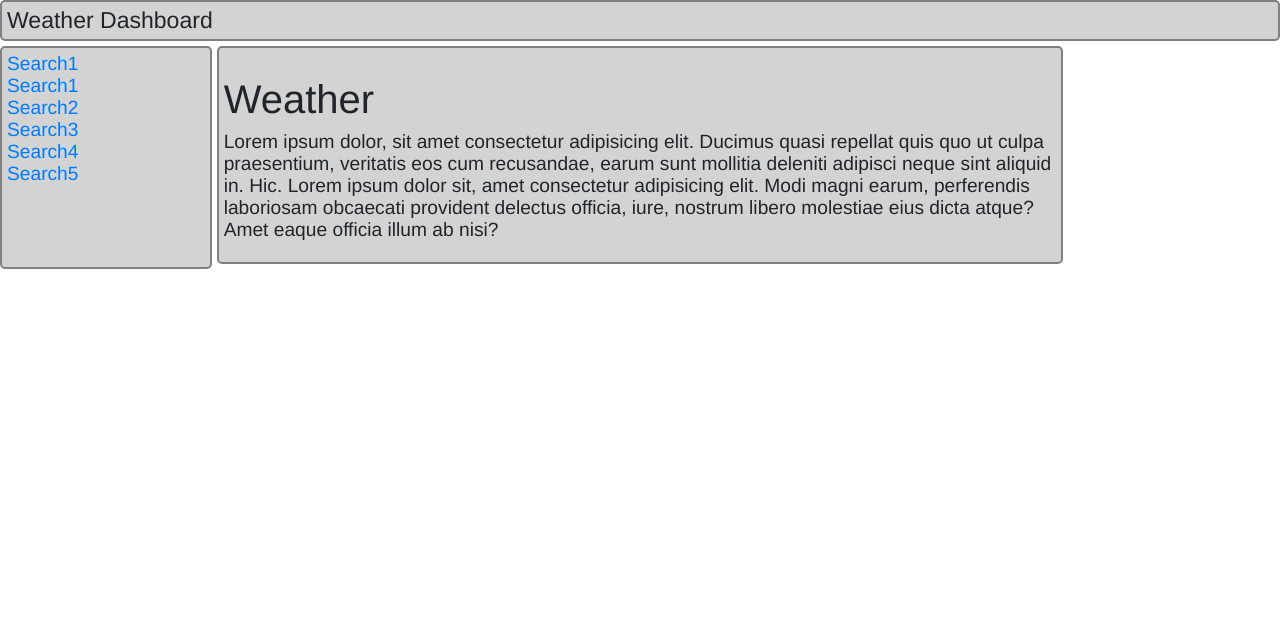
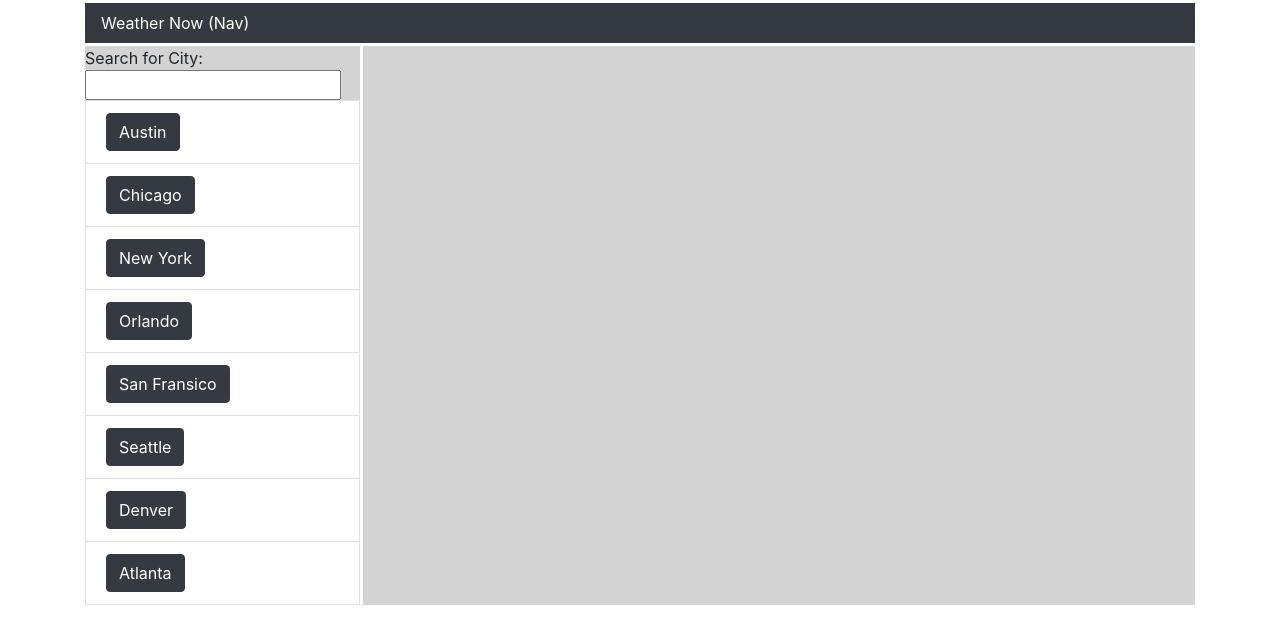
Before and after one commit to lucpizz/Weather-Dashboard, a plain HTML site: page index.html in a window 1280 px wide. Drawn offline with nearby package versions, Linux system fonts and the light colour scheme.

Commit message:
updated index.html script.js

```diff
--- /dev/null
+++ b/Assets/app.css
@@ -0,0 +1,41 @@
+.container{
+    display: grid;
+    height: 60vh;
+    grid-template-columns: 1fr 3fr;
+    grid-template-rows: .3fr 4fr;
+    grid-template-areas: "nav nav nav nav"
+    "sidebar main main main";
+    grid-gap: 0.2rem;
+    padding-top: .2rem;
+    padding-bottom: .5rem
+}
+
+nav {
+    background-color: gray;
+    grid-area: nav;
+    text-align: justify;
+    color: white;
+
+}
+
+main {
+    background-color: lightgray;
+    grid-area: main;
+}
+
+.sidebar {
+    background-color: lightgrey;
+    grid-area: sidebar;
+    align-items: center;
+}
+
+@media only screen and (max-width: 550px) {
+   .container {
+    grid-template-columns: 1fr;
+    grid-template-rows: .5fr 1.5fr 1.5fr;
+    grid-template-areas:
+    "nav"
+    "main"
+    "sidebar";
+}
+}
--- a/index.html
+++ b/index.html
@@ -1,41 +1,50 @@
 <!DOCTYPE html>
 <html lang="en">
+
 <link rel="stylesheet" href="https://cdn.jsdelivr.net/npm/bootstrap@4.5.3/dist/css/bootstrap.min.css"
     integrity="sha384-TX8t27EcRE3e/ihU7zmQxVncDAy5uIKz4rEkgIXeMed4M0jlfIDPvg6uqKI2xXr2" crossorigin="anonymous">
-<link rel="stylesheet" href="Assets/style.css">
+
+<link rel="stylesheet" href="/Assets/app.css">
 
 
 <head>
     <meta charset="UTF-8">
     <meta name="viewport" content="width=device-width, initial-scale=1.0">
-    <title>Weather Application</title>
+    <title>Weather App</title>
 </head>
 
-<body>
+<body class="container">
 
-    <div class="wrapper">
-        <header class="main-head">Weather Dashboard</header>
-        <nav class="main-nav">
-            <ul>
-                <li><a href="">Search1</a></li>
-                <li><a href="">Search1</a></li>
-                <li><a href="">Search2</a></li>
-                <li><a href="">Search3</a></li>
-                <li><a href="">Search4</a></li>
-                <li><a href="">Search5</a></li>
-            </ul>
-        </nav>
-        <article class="content">
-              <h1>Weather</h1>
-            <p>Lorem ipsum dolor, sit amet consectetur adipisicing elit. Ducimus quasi repellat quis quo ut culpa
-                praesentium, veritatis eos cum recusandae, earum sunt mollitia deleniti adipisci neque sint aliquid in.
-                Hic. Lorem ipsum dolor sit, amet consectetur adipisicing elit. Modi magni earum, perferendis laboriosam
-                obcaecati provident delectus officia, iure, nostrum libero molestiae eius dicta atque? Amet eaque
-                officia illum ab nisi?</p>
+    <nav class="navbar navbar-dark bg-dark">Weather Now (Nav)</nav>
 
+    <main class="main" id="#currentWeather">
+
+        <h1 id="#city"></h1>
+        <lu id="#temp"></lu>
+        <lu id="#humidity"></lu>
+        <lu id="#wind"></lu>
+        <lu id="#uv"></lu>
+        <lu id="#temp"></lu>
+
+    </main>
+
+    <div id="side" class="sidebar">Search for City:<input clas="input" id="s-input-city">
+        <ul class="list-group"></ul>
+        <li class="list-group-item"><button type="button" class="btn btn-dark">Austin</button></li>
+        <li class="list-group-item"><button type="button" class="btn btn-dark">Chicago</button></li>
+        <li class="list-group-item"><button type="button" class="btn btn-dark">New York</button></li>
+        <li class="list-group-item"><button type="button" class="btn btn-dark">Orlando</button></li>
+        <li class="list-group-item"><button type="button" class="btn btn-dark">San Fransico</button></li>
+        <li class="list-group-item"><button type="button" class="btn btn-dark">Seattle</button></li>
+        <li class="list-group-item"><button type="button" class="btn btn-dark">Denver</button></li>
+        <li class="list-group-item"><button type="button" class="btn btn-dark">Atlanta</button></li>
 
     </div>
 
-   </body>
+    <script src="https://cdnjs.cloudflare.com/ajax/libs/jquery/3.2.1/jquery.min.js"></script>
+    <script src="Assets/script.js"></script>
+
+</body>
+
 
 </html>
```
